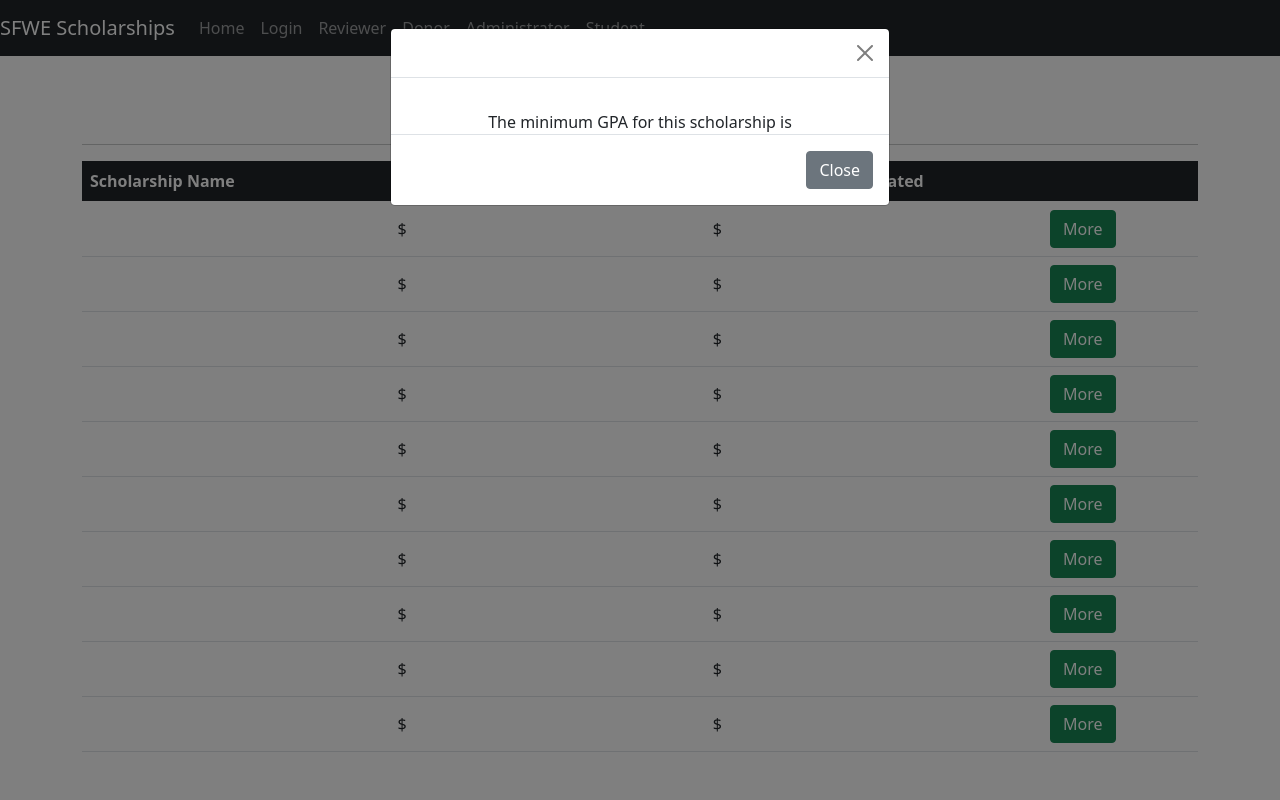
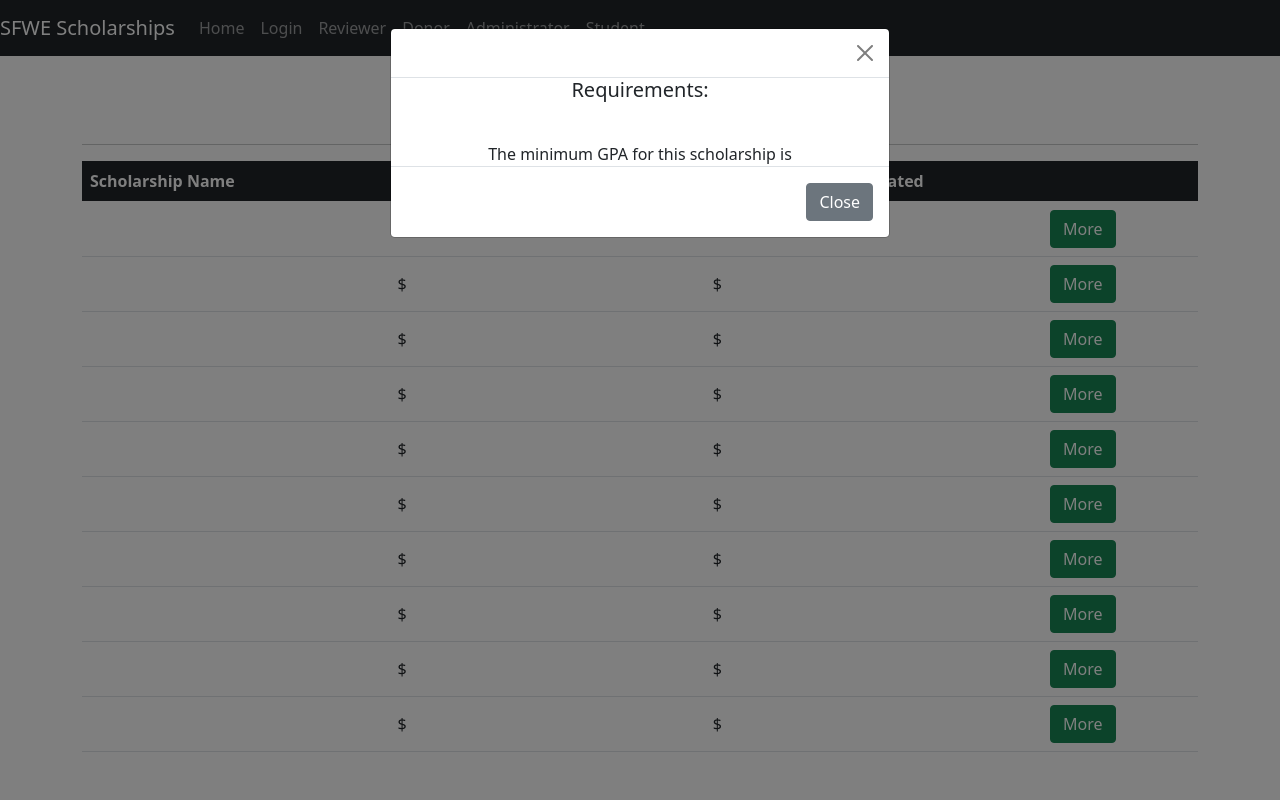
Before and after one commit to gsears72/-UArizona-Scholarship-Application-Management-System-UASAMS-, a Django app: page /ScholarshipDonor/ in a window 1280 px wide, after a click on "More". Run offline with Django 5.2, Linux system fonts and the light colour scheme.

Commit message:
Update ScholarshipView.html

```diff
--- a/ScholarshipDonor/templates/ScholarshipView.html
+++ b/ScholarshipDonor/templates/ScholarshipView.html
@@ -8,9 +8,10 @@
     <div class="modal-dialog">
       <div class="modal-content">
         <div class="modal-header">
-          <h5 class="modal-title" id="exampleModalLabel"></h5>
+          <h3 class="modal-title" id="exampleModalLabel"></h5>
           <button type="button" class="btn-close" data-bs-dismiss="modal" aria-label="Close"></button>
         </div>
+        <h5 style="text-align: center">Requirements:</h3>
         <div style="text-align: center" class="modal-body"></div>
         <div style="text-align: center">The minimum GPA for this scholarship is <p style="display: inline" class="modal-gpa"></p></div>
         <div class="modal-footer">
```
